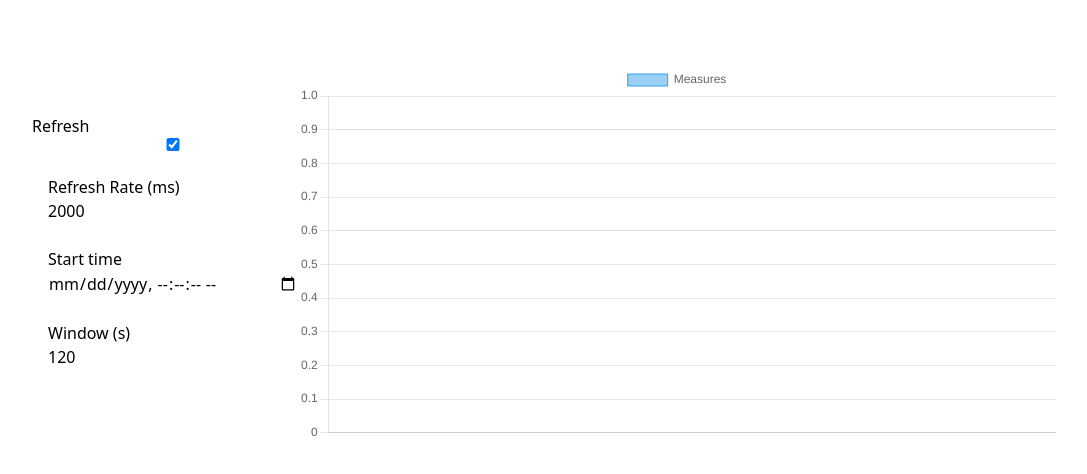
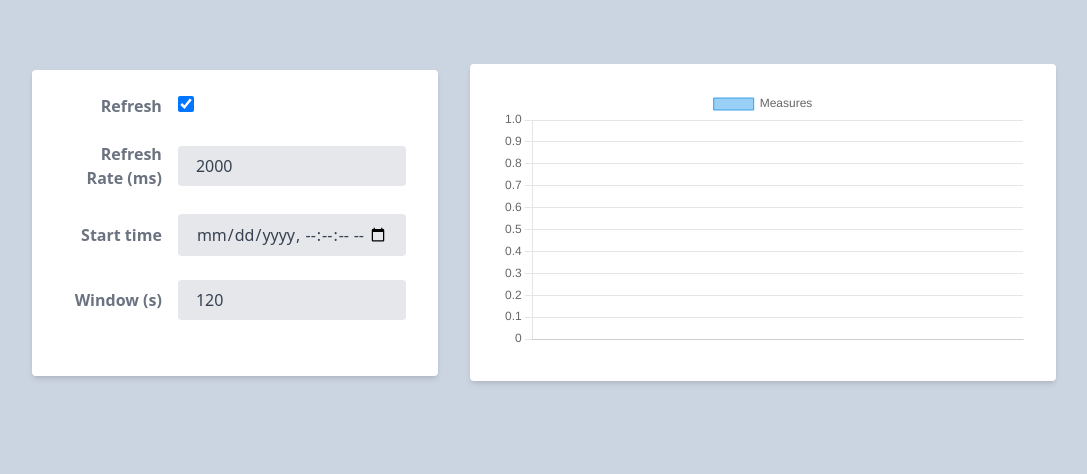
Before and after one commit to ukarroum/redshift-timeseries, a plain HTML site: page webapp/index.html in a window 1280 px wide. Shown: the whole page, without its empty margins (96-1183 px from the left). Drawn offline with nearby package versions, Linux system fonts and the light colour scheme; no server answers.

Commit message:
[css] Added more rules

```diff
--- a/webapp/index.html
+++ b/webapp/index.html
@@ -17,20 +17,54 @@
         }
       </script>
 </head>
-<body>
+<body class="bg-slate-300">
 
-<div id="main" class="flex flex-row">
-    <div class="basis-1/4 flex flex-col justify-center content-center space-x-4" id="options">
-        <label>Refresh</label>
-        <input type="checkbox" id="refresh" checked/><br />
-        <label>Refresh Rate (ms)</label>
-        <input type="number" id="refresh-rate" value="2000"/><br />
-        <label>Start time</label>
-        <input id="start-time" type=datetime-local step=1 /><br />
-        <label>Window (s)</label>
-        <input id="window" type="number" value="120" /><br />
+<div id="main" class="flex flex-row space-x-8 bg-slate-300">
+    <div class="basis-1/4 flex flex-col justify-center content-center space-x-4 bg-slate-300" id="options">
+        <form class="bg-white shadow-md rounded px-8 pt-6 pb-8 mb-4">
+              <div class="md:flex md:items-center mb-6">
+                <div class="md:w-1/3">
+                  <label class="block text-gray-500 font-bold md:text-right mb-1 md:mb-0 pr-4" for="refresh">
+                    <label>Refresh</label>
+                  </label>
+                </div>
+                <div class="md:w-2/3">
+                  <input class="w-4 h-4 border border-gray-300 rounded bg-gray-50 focus:ring-3 focus:ring-blue-300 dark:bg-gray-700 dark:border-gray-600 dark:focus:ring-blue-600 dark:ring-offset-gray-800 dark:focus:ring-offset-gray-800" type="checkbox" id="refresh" checked>
+                </div>
+              </div>
+              <div class="md:flex md:items-center mb-6">
+                <div class="md:w-1/3">
+                  <label class="block text-gray-500 font-bold md:text-right mb-1 md:mb-0 pr-4" for="refresh-rate">
+                    Refresh Rate (ms)
+                  </label>
+                </div>
+                <div class="md:w-2/3">
+                  <input class="bg-gray-200 appearance-none border-2 border-gray-200 rounded w-full py-2 px-4 text-gray-700 leading-tight focus:outline-none focus:bg-white focus:border-purple-500" type="number" id="refresh-rate" value="2000">
+                </div>
+              </div>
+              <div class="md:flex md:items-center mb-6">
+                <div class="md:w-1/3">
+                  <label class="block text-gray-500 font-bold md:text-right mb-1 md:mb-0 pr-4" for="start-time">
+                    Start time
+                  </label>
+                </div>
+                <div class="md:w-2/3">
+                  <input class="bg-gray-200 appearance-none border-2 border-gray-200 rounded w-full py-2 px-4 text-gray-700 leading-tight focus:outline-none focus:bg-white focus:border-purple-500" id="start-time" type=datetime-local step=1>
+                </div>
+              </div>
+              <div class="md:flex md:items-center mb-6">
+                <div class="md:w-1/3">
+                  <label class="block text-gray-500 font-bold md:text-right mb-1 md:mb-0 pr-4" for="window">
+                    Window (s)
+                  </label>
+                </div>
+                <div class="md:w-2/3">
+                  <input class="bg-gray-200 appearance-none border-2 border-gray-200 rounded w-full py-2 px-4 text-gray-700 leading-tight focus:outline-none focus:bg-white focus:border-purple-500" id="window" type="number" value="120">
+                </div>
+              </div>
+        </form>
     </div>
-    <div class="basis-3/4" id="main-chart">
+    <div class="basis-3/4 bg-white shadow-md rounded px-8 pt-6 pb-8 mb-4" id="main-chart">
       <canvas id="myChart"></canvas>
     </div>
 </div>
```
